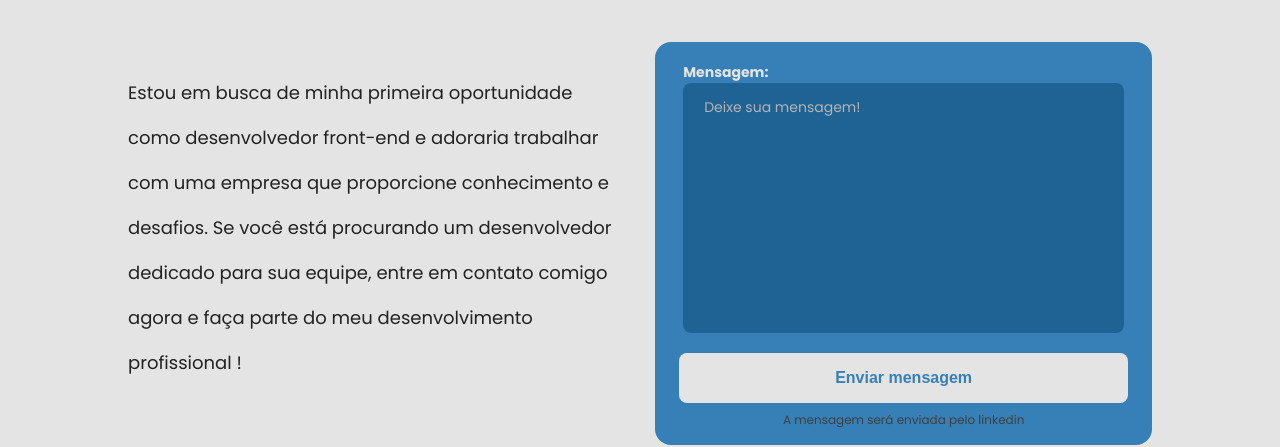
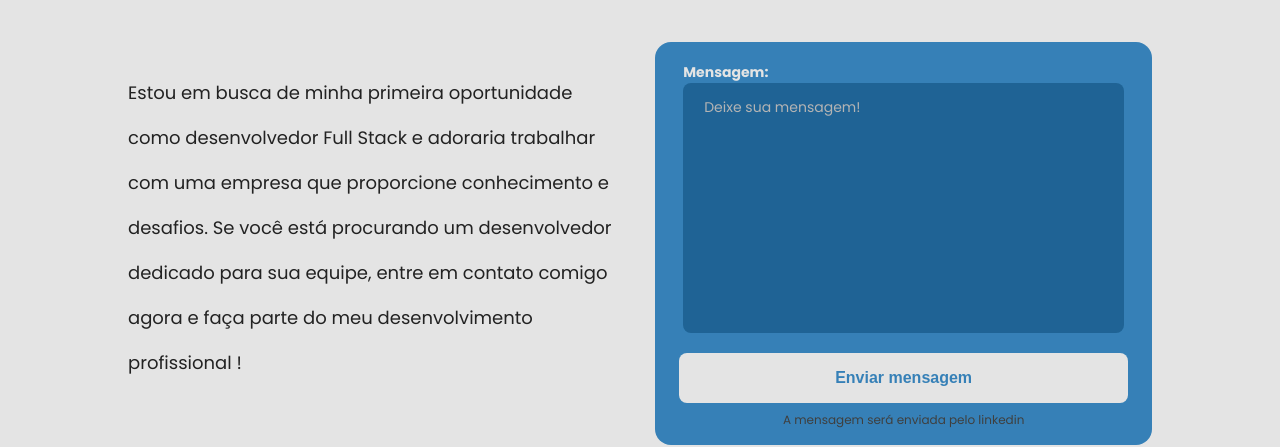
Before and after one commit to VitongoviskDev/portifolio, a React (Create React App) app: page / in a window 1280 px wide. Shown: the part 2409-2856 px from the top of the page. Built offline with nearby package versions, Linux system fonts and the light colour scheme; no server answers.

Commit message:
Update index.tsx

```diff
--- a/src/sections/Contact/index.tsx
+++ b/src/sections/Contact/index.tsx
@@ -10,7 +10,7 @@ export default function Contact() {
             <h3 className='contact__subtitle'>que tal entrar em contato?</h3>
         </div>
         <div className="contact__content">
-            <p className='contact__text'>Estou em busca de minha primeira oportunidade como desenvolvedor front-end e adoraria trabalhar com uma empresa que proporcione conhecimento e desafios. Se você está procurando um desenvolvedor dedicado para sua equipe, entre em contato comigo agora e faça parte do meu desenvolvimento profissional !</p>
+            <p className='contact__text'>Estou em busca de minha primeira oportunidade como desenvolvedor Full Stack e adoraria trabalhar com uma empresa que proporcione conhecimento e desafios. Se você está procurando um desenvolvedor dedicado para sua equipe, entre em contato comigo agora e faça parte do meu desenvolvimento profissional !</p>
             <form className='contact__form'>
                 <div className="contact__form__field">
                     <label className="contact__form__label" htmlFor="message-input">Mensagem:</label>
```
